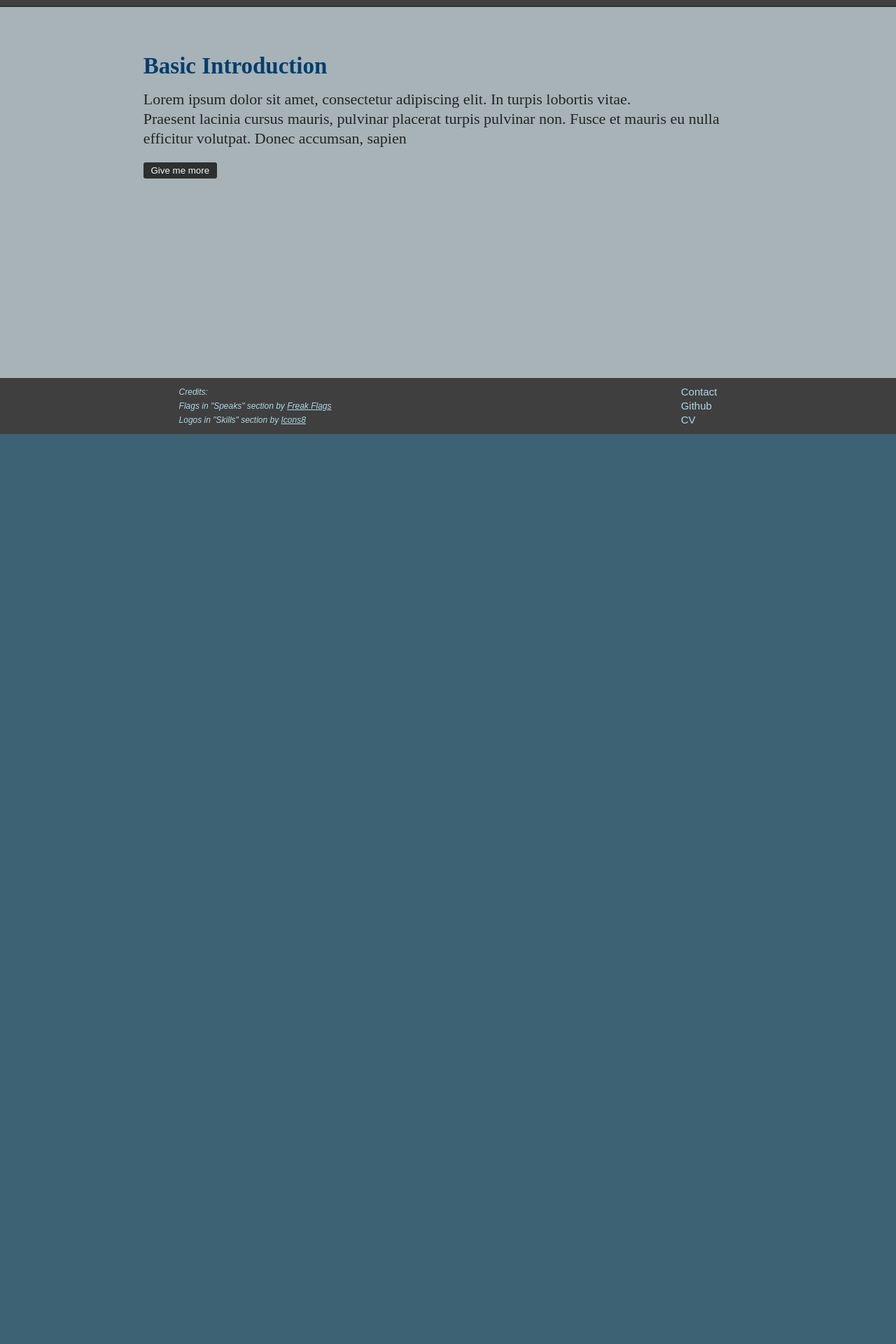
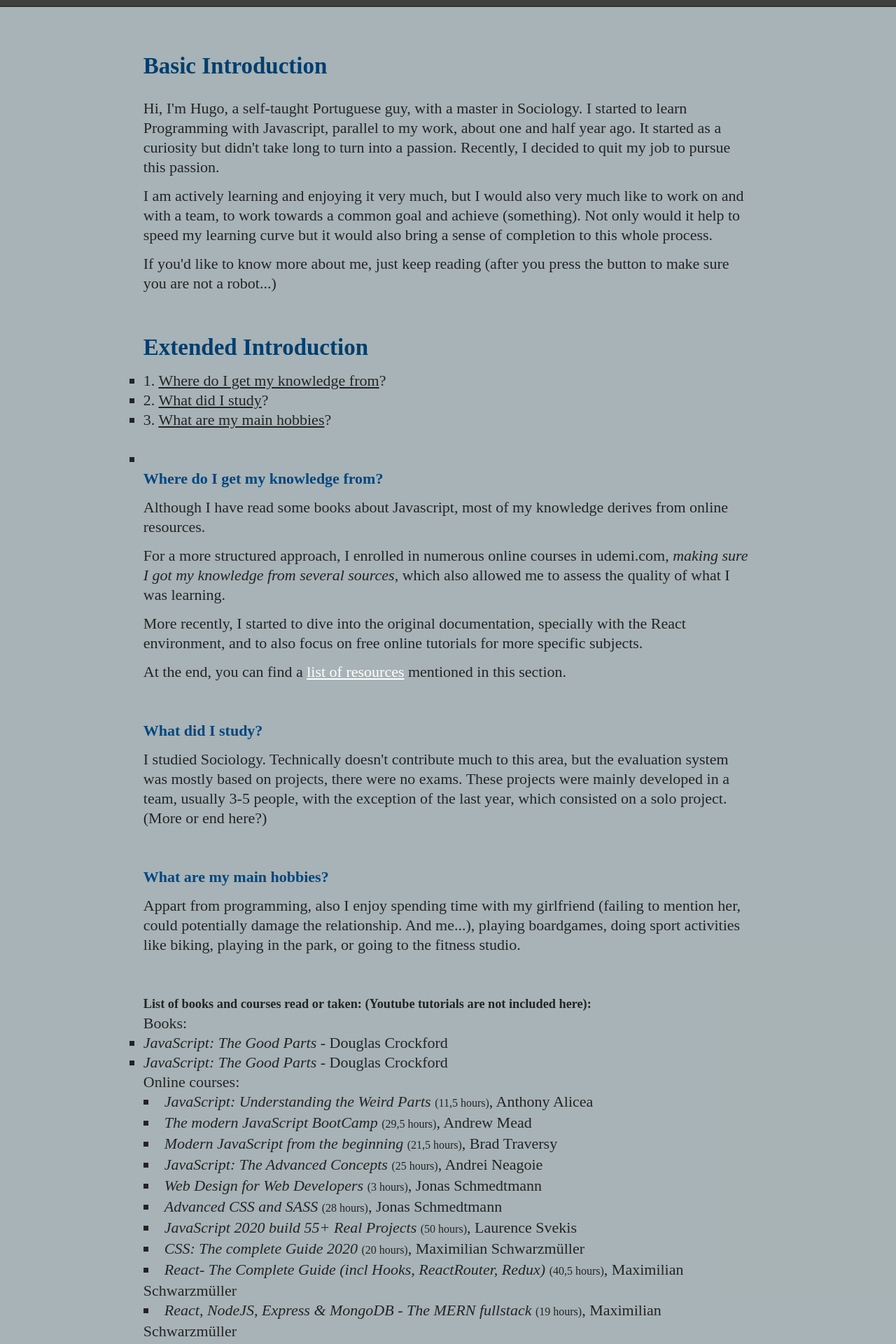
Before and after one commit to hugCarvalho/portfolio, a React (Create React App) app: page /about in a window 1280 px wide. Shown: the part 180-2100 px from the top of the page at 70% size. Before the commit the page ends 800 px from the top, so only its background shows below. Built offline with nearby package versions, Linux system fonts and the light colour scheme.

Commit message:
Adding content about About...

```diff
--- a/src/components/Header/NavButtons/RenderNavButtons.scss
+++ b/src/components/Header/NavButtons/RenderNavButtons.scss
@@ -12,15 +12,24 @@
 
 @media (max-width: 1240px) {
   .container__navButtons {
-    //background-color: rgb(221, 7, 132);
+    // background-color: rgb(221, 7, 132);
     width: 400px;
   }
 }
 
 @media (max-width: 628px) {
   .container__navButtons {
-    // background-color: rgb(57, 221, 7);
+    //  background-color: rgb(57, 221, 7);
     margin-top: -20px;
-    width: 400px;
+    left: 0px;
+    //padding: 0;
   }
 }
+
+@media (max-width: 555px) {
+  .container__navButtons {
+    // background-color: rgb(7, 221, 185);
+    width: 200px;
+    padding: 0;
+  }
+}
--- a/src/components/Header/PortfolioTitle/RenderPortfolioTitle.scss
+++ b/src/components/Header/PortfolioTitle/RenderPortfolioTitle.scss
@@ -19,6 +19,6 @@
     background-color: #474444;
     text-shadow: 2px 2px 2px #4d4d4d;
     color: #222;
-    font-family: "serif", "times";
+    font-family: "times", "serif";
   }
 }
--- a/src/components/Pages/About/About.js
+++ b/src/components/Pages/About/About.js
@@ -1,32 +1,44 @@
 import React, { useState, useContext } from "react";
 import "./About.scss";
 import { LanguageContext } from "../../../App";
+import { books } from "./learningResourcesList";
+import { courses } from "./learningResourcesList";
 
 function AboutEN() {
   const { isLanguageEnglish } = useContext(LanguageContext);
-  const [isExtendedInfoVisible, setIsExtendedInfoVisible] = useState(false);
+  const [isExtendedInfoVisible, setIsExtendedInfoVisible] = useState(true);
 
   return (
     <div className="wrapper__about">
       <section className=" show-smallest-screen">
         <ul>
           <li>
-            <a href="www.abola.pt">Resume</a>
+            <a href="#">Resume - not active yet</a>
           </li>
           <li>
-            <a href="www.abola.pt">Github</a>
+            <a href="https://github.com/hugCarvalho">Github</a>
           </li>
         </ul>
       </section>
       <article>
         <h2>Basic Introduction</h2>
         <p>
-          Lorem ipsum dolor sit amet, consectetur adipiscing elit. In turpis
-          lobortis vitae.
+          Hi, I'm Hugo, a self-taught Portuguese guy, with a master in
+          Sociology. I started to learn Programming with Javascript, parallel to
+          my work, about one and half year ago. It started as a curiosity but
+          didn't take long to turn into a passion. Recently, I decided to quit
+          my job to pursue this passion.
         </p>
         <p>
-          Praesent lacinia cursus mauris, pulvinar placerat turpis pulvinar non.
-          Fusce et mauris eu nulla efficitur volutpat. Donec accumsan, sapien
+          I am actively learning and enjoying it very much, but I would also
+          very much like to work on and with a team, to work towards a common
+          goal and achieve (something). Not only would it help to speed my
+          learning curve but it would also bring a sense of completion to this
+          whole process.
+        </p>
+        <p>
+          If you'd like to know more about me, just keep reading (after you
+          press the button to make sure you are not a robot...)
         </p>
       </article>
 
@@ -43,32 +55,91 @@ function AboutEN() {
         <article className="extended">
           <article>
             <h2>Extended Introduction</h2>
+            <ol>
+              <li>
+                1. <a href="#knowledge">Where do I get my knowledge from</a>?
+              </li>
+              <li>
+                2. <a href="#study">What did I study</a>?
+              </li>
+              <li>
+                3. <a href="#hobbies">What are my main hobbies</a>?
+              </li>
+              <br></br>
+              <li></li>
+            </ol>
+            <h4 id="knowledge">Where do I get my knowledge from?</h4>
+            <p>{""}</p>
             <p>
-              Lorem ipsum dolor sit amet, consectetur adipiscing elit. In turpis
-              nisi, consequat et lorem sit amet, sollicitudin laoreet mauris.
-              Etiam ut tellus scelerisque, tristique lorem a, cursus quam. Morbi
-              sodales nibh a risus interdum consequat. Fusce vel ultricies nisl.
-              Curabitur non quam laoreet, mattis augue ac, scelerisque eros.
-              Duis aliquet rutrum risus, eget bibendum enim aliquam at.
-              Vestibulum commodo pharetra nunc, in semper ante pretium quis. Nam
-              at purus in eros pellentesque lobortis. Sed cursus sapien ipsum,
-              cursus fermentum risus lobortis vitae.
+              Although I have read some books about Javascript, most of my
+              knowledge derives from online resources.
             </p>
             <p>
-              Praesent lacinia cursus mauris, pulvinar placerat turpis pulvinar
-              non. Fusce et mauris eu nulla efficitur volutpat. Donec accumsan,
-              sapien sit amet consectetur mollis, lorem mauris pretium magna,
-              sit amet porta lectus ex et augue. Nulla nec arcu vel urna lacinia
-              accumsan. Pellentesque habitant morbi tristique senectus et netus
-              et malesuada fames ac turpis egestas. Integer facilisis purus
-              eleifend turpis efficitur, quis pharetra tortor aliquam.
-              Vestibulum venenatis, felis at efficitur dignissim, quam ante
-              luctus metus, auctor venenatis enim mi sit amet ligula. Proin
-              laoreet est ut porta tempor. Cras nec fermentum justo. Phasellus
-              hendrerit eleifend euismod. Morbi et turpis ut eros mattis auctor.
-              In hac habitasse platea dictumst. Donec a porttitor lorem. Nunc
-              tempor eu arcu sit amet sagittis. Morbi eu tristique mauris.
+              For a more structured approach, I enrolled in numerous online
+              courses in udemi.com,{" "}
+              <i>making sure I got my knowledge from several sources</i>, which
+              also allowed me to assess the quality of what I was learning.
             </p>
+            <p>
+              More recently, I started to dive into the original documentation,
+              specially with the React environment, and to also focus on free
+              online tutorials for more specific subjects.
+            </p>
+            <p>
+              At the end, you can find a{" "}
+              <a href="#resources" style={{ color: "white" }}>
+                list of resources
+              </a>{" "}
+              mentioned in this section.
+            </p>
+            <br></br>
+            <br></br>
+            <h4 id="study">What did I study?</h4>
+            <p>
+              I studied Sociology. Technically doesn't contribute much to this
+              area, but the evaluation system was mostly based on projects,
+              there were no exams. These projects were mainly developed in a
+              team, usually 3-5 people, with the exception of the last year,
+              which consisted on a solo project. (More or end here?)
+            </p>
+            <br></br>
+            <br></br>
+            <h4 id="hobbies">What are my main hobbies?</h4>
+            <p>{""}</p>
+            <p>
+              Appart from programming, also I enjoy spending time with my
+              girlfriend (failing to mention her, could potentially damage the
+              relationship. And me...), playing boardgames, doing sport
+              activities like biking, playing in the park, or going to the
+              fitness studio.{" "}
+            </p>
+            <br></br>
+            <br></br>
+            <h5 id="resources">
+              List of books and courses read or taken: (Youtube tutorials are
+              not included here):
+            </h5>
+            Books:
+            <ul>
+              {books.map((item, i) => {
+                console.log(item);
+                return (
+                  <li key={i}>
+                    <i>{item.title}</i> - {item.author}
+                  </li>
+                );
+              })}
+            </ul>
+            Online courses:
+            {courses.map((item, i) => {
+              const { title, author, duration } = item;
+              return (
+                <li key={i}>
+                  <i>{title}</i>{" "}
+                  <span className="duration">({duration} hours)</span>, {author}
+                </li>
+              );
+            })}
           </article>
         </article>
       )}
@@ -107,10 +178,10 @@ export function AboutDE() {
         <article className="extended">
           <h2>Extended information</h2>
           {/* TODO: add nav to sections of text */}
-          <h5>where does my knowledge come from? (UDEMI/EDABIT/BOOKS)</h5>
-          <h5>what did I study?</h5>
-          <h5>what are my hobbies</h5>
-          <h5>Certificates</h5>
+          <h4>where does my knowledge come from? (UDEMI/EDABIT/BOOKS)</h4>
+          <h4>what did I study?</h4>
+          <h4>what are my hobbies</h4>
+          <h4>Certificates</h4>
           <p>
             Donec gravida vestibulum justo, at pretium dolor consectetur non.
             Morbi et tincidunt arcu. Vestibulum arcu lacus, pellentesque id
--- a/src/components/Pages/About/About.scss
+++ b/src/components/Pages/About/About.scss
@@ -1,16 +1,33 @@
 .wrapper__about {
+  color: rgb(36, 36, 36);
   display: flex;
   flex-direction: column;
   font-size: 2.2rem;
+
+  span {
+    font-size: 1.6rem;
+  }
+  li {
+    list-style-type: square;
+  }
+
+  a {
+    text-decoration: underline;
+  }
 
   h2 {
     color: rgb(0, 70, 128);
     color: rgb(3, 62, 110);
     padding-bottom: 20px;
   }
+  h4 {
+    color: rgb(0, 70, 128);
+    //color: rgb(3, 62, 110);
+  }
 
   p {
     color: rgb(36, 36, 36);
+    margin-top: 13px;
   }
 
   button {
--- /dev/null
+++ b/src/components/Pages/About/learningResourcesList.js
@@ -0,0 +1,63 @@
+export const books = [
+  {
+    title: "JavaScript: The Good Parts",
+    author: "Douglas Crockford ",
+  },
+  {
+    title: "JavaScript: The Good Parts",
+    author: "Douglas Crockford ",
+  },
+];
+
+export const courses = [
+  {
+    title: "JavaScript: Understanding the Weird Parts",
+    author: "Anthony Alicea",
+    duration: "11,5",
+  },
+  {
+    title: "The modern JavaScript BootCamp",
+    author: "Andrew Mead ",
+    duration: "29,5",
+  },
+  {
+    title: "Modern JavaScript from the beginning",
+    author: "Brad Traversy ",
+    duration: "21,5",
+  },
+  {
+    title: "JavaScript: The Advanced Concepts",
+    author: "Andrei Neagoie",
+    duration: "25",
+  },
+  {
+    title: "Web Design for Web Developers",
+    author: "Jonas Schmedtmann ",
+    duration: "3",
+  },
+  {
+    title: "Advanced CSS and SASS",
+    author: "Jonas Schmedtmann",
+    duration: "28",
+  },
+  {
+    title: "JavaScript 2020 build 55+ Real Projects",
+    author: "Laurence Svekis",
+    duration: "50",
+  },
+  {
+    title: "CSS: The complete Guide 2020",
+    author: "Maximilian Schwarzmüller ",
+    duration: "20",
+  },
+  {
+    title: "React- The Complete Guide (incl Hooks, ReactRouter, Redux)",
+    author: "Maximilian Schwarzmüller ",
+    duration: "40,5",
+  },
+  {
+    title: "React, NodeJS, Express & MongoDB - The MERN fullstack",
+    author: "Maximilian Schwarzmüller ",
+    duration: "19",
+  },
+];
--- a/src/components/Pages/Skills/RenderSkills.js
+++ b/src/components/Pages/Skills/RenderSkills.js
@@ -49,9 +49,9 @@ function Skills() {
             <span className="nail"></span>
           </div>
           <RelatedSkills
-            skillOne="Github"
+            skillOne="Git"
             classesOne="bg-git"
-            skillTwo="Git"
+            skillTwo="GitHub"
             classesTwo="bg-github special"
           />
         </div>
```
